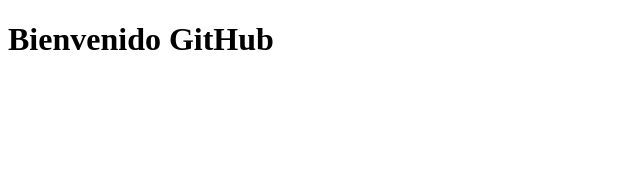
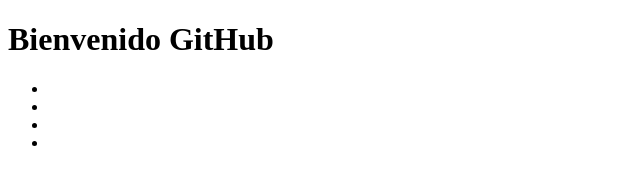
Before and after one commit to oharrizeduardo/repo--prueba--coder, a plain HTML site: page index.html in a window 1280 px wide. Shown: the full height of the page, 0-640 px from the left. Drawn offline with Linux system fonts and the light colour scheme.

Commit message:
commit en rama

```diff
--- a/index.html
+++ b/index.html
@@ -9,6 +9,9 @@
 <body>
 
     <h1>Bienvenido GitHub</h1>
-
+    <ul><li><a href="Inicio"></a></li>
+    <li><a href="Productos"></a></li>
+    <li><a href="Contacto"></a></li>
+    <li><a href="Ubicacion"></a></li></ul>
 </body>
 </html>
```
